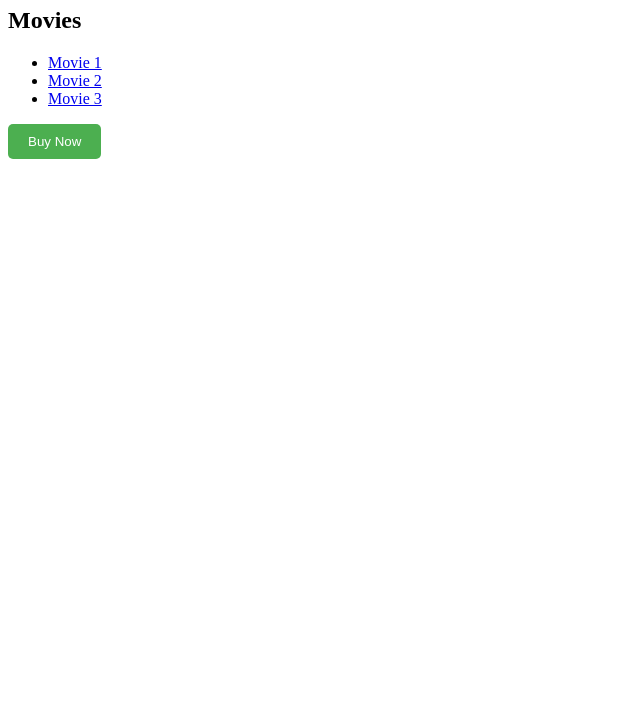
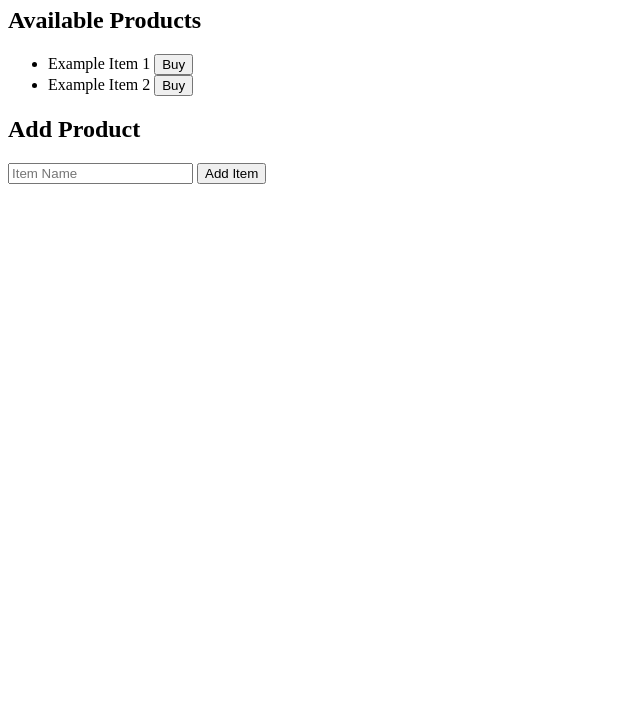
Before and after one commit to GuttaSims/KULTFlix, a plain HTML site: page index.html in a window 1280 px wide. Shown: the part 73-800 px from the top of the page, without its empty margins (0-640 px from the left). Drawn offline with nearby package versions, Linux system fonts and the light colour scheme.

Commit message:
Update index.html

```diff
--- a/index.html
+++ b/index.html
@@ -3,20 +3,50 @@
 <head>
     <meta charset="UTF-8">
     <meta name="viewport" content="width=device-width, initial-scale=1.0">
-    <title>Second Life Media Library</title>
+    <title>Second Life Vending System</title>
+    <script src="https://code.jquery.com/jquery-3.6.0.min.js"></script>
 </head>
 <body>
-    <h1>Second Life Media Library</h1>
-    <h2>Movies</h2>
-    <ul>
-        <li><a href="https://github.com/yourusername/SL-Media-Library/blob/main/movie1.mp4">Movie 1</a></li>
-        <li><a href="https://github.com/yourusername/SL-Media-Library/blob/main/movie2.mp4">Movie 2</a></li>
-        <li><a href="https://github.com/yourusername/SL-Media-Library/blob/main/movie3.mp4">Movie 3</a></li>
-    </ul>
-    <a href="https://marketplace.secondlife.com/p/KULT-PS2-Chameleon-Tank/26292057" target="_blank">
-    <button style="padding: 10px 20px; background-color: #4CAF50; color: white; border: none; border-radius: 5px; cursor: pointer;">
-        Buy Now
-    </button>
-</a>
+    <h1>Second Life Vending System</h1>
+    <h2>Available Products</h2>
+    <ul id="product-list"></ul>
+    <h2>Add Product</h2>
+    <input type="text" id="itemName" placeholder="Item Name">
+    <button id="addItem">Add Item</button>
+
+    <script>
+        const products = [];
+
+        // Function to display products
+        function displayProducts() {
+            $('#product-list').empty();
+            products.forEach((product, index) => {
+                $('#product-list').append(`<li>${product} <button onclick="purchase(${index})">Buy</button></li>`);
+            });
+        }
+
+        // Function to simulate adding an item
+        $('#addItem').click(() => {
+            const itemName = $('#itemName').val();
+            if (itemName) {
+                products.push(itemName);
+                $('#itemName').val('');
+                displayProducts();
+            }
+        });
+
+        // Function to simulate a purchase
+        function purchase(index) {
+            alert(`Purchased: ${products[index]}`);
+        }
+
+        // Simulate fetching products from a server
+        $(document).ready(() => {
+            // For demonstration, adding some initial products
+            products.push('Example Item 1');
+            products.push('Example Item 2');
+            displayProducts();
+        });
+    </script>
 </body>
 </html>
```
